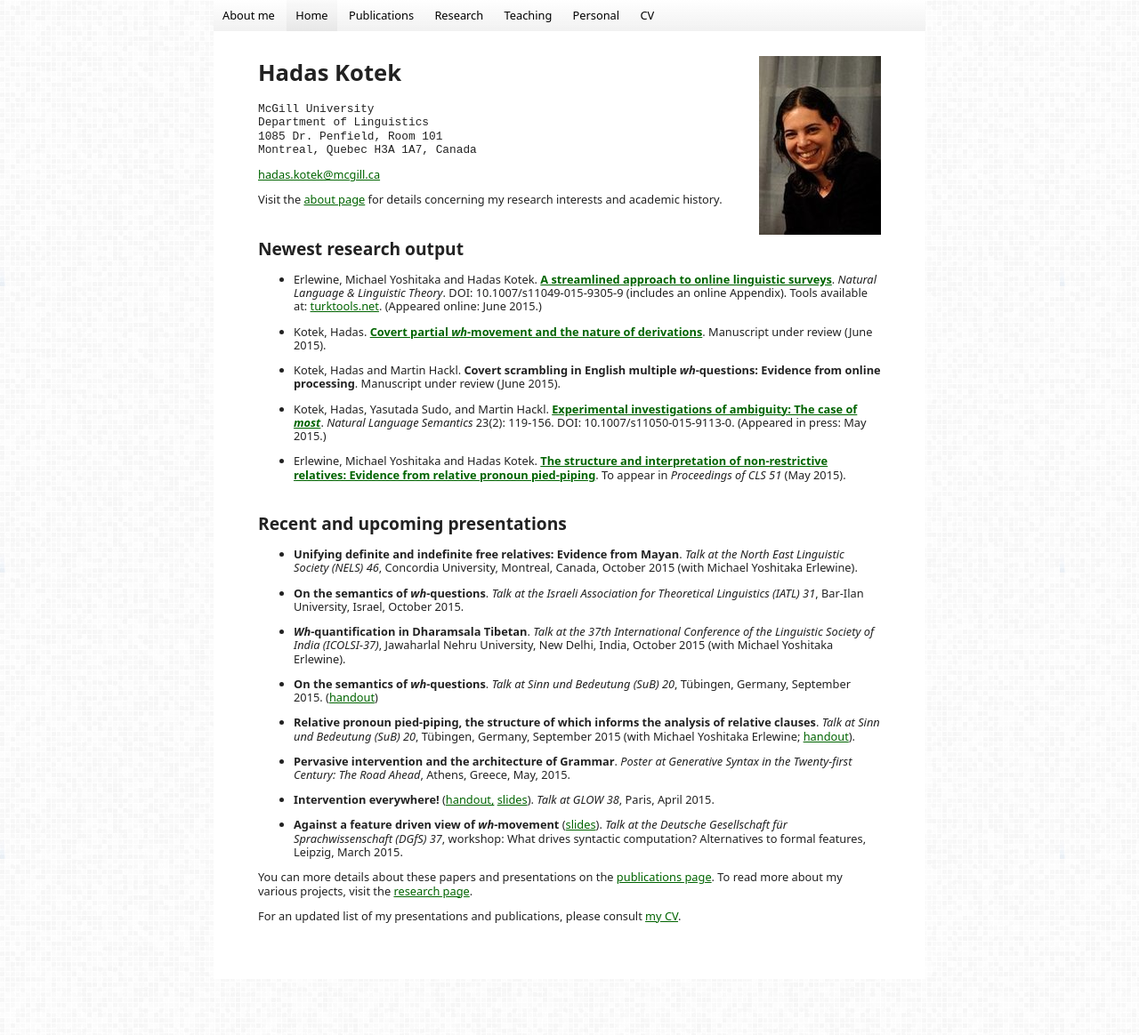
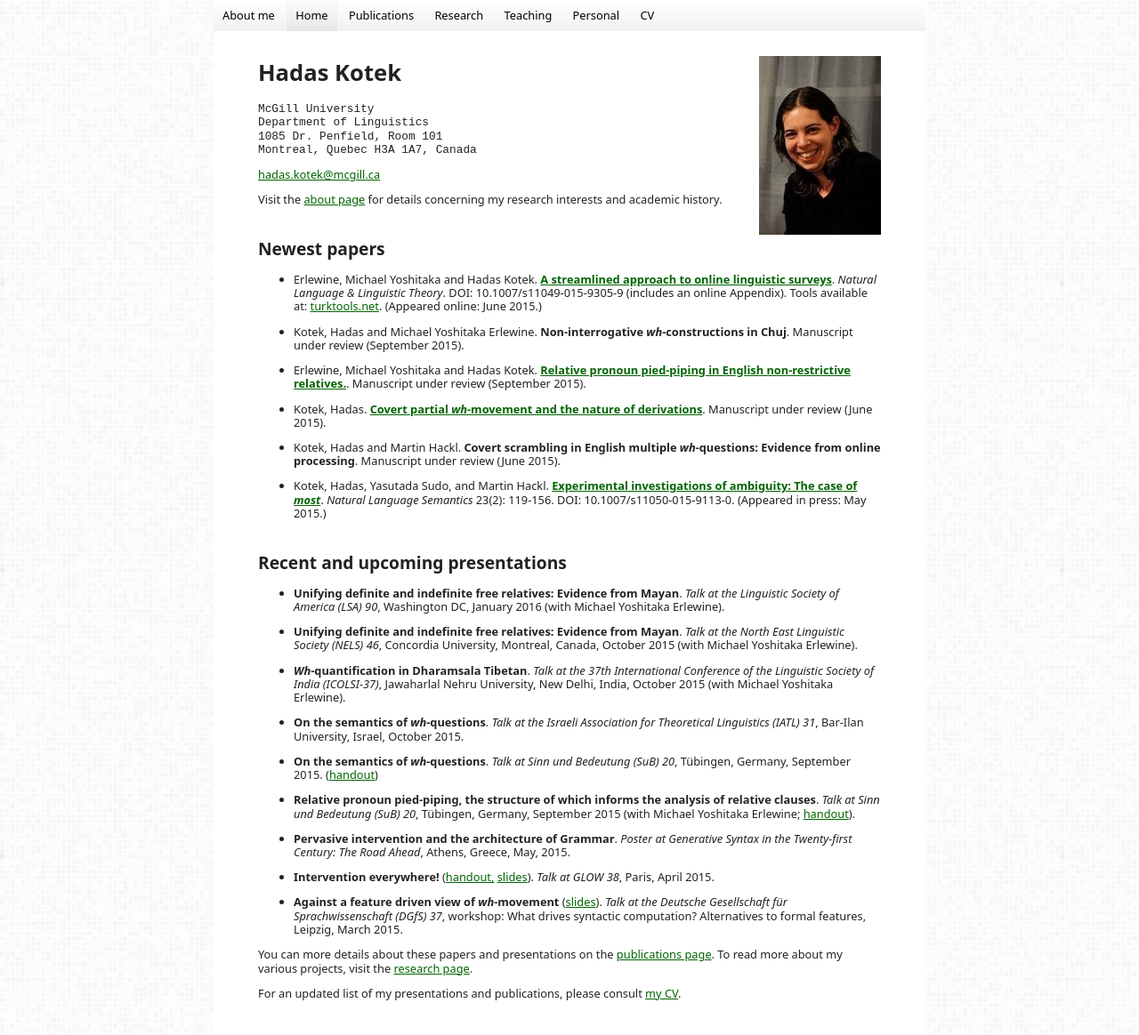
Before and after one commit to hkotek/hkotek.com, a Jekyll site: the page built from index.md, in a window 1280 px wide and 1188 px high. Shown: the top 1164 px of the window at 89% size. Built offline with Jekyll 4.4.1, drawn with Linux system fonts in a browser that asks for light colours.

Commit message:
update RPPP paper, about me

```diff
--- a/index.md
+++ b/index.md
@@ -24,10 +24,14 @@ Hadas Kotek <span id="playbutton" onclick="document.getElementById('audio').play
 Visit the [about page](www.hkotek.com/about) for details concerning my research interests and academic history.
 
 
-Newest research output
-----------------------
+Newest papers
+-------------
 
 * Erlewine, Michael Yoshitaka and Hadas Kotek. [**A streamlined approach to online linguistic surveys**](http://link.springer.com/article/10.1007/s11049-015-9305-9). *Natural Language & Linguistic Theory*. DOI: 10.1007/s11049-015-9305-9 (includes an online Appendix). Tools available at: [turktools.net](turktools.net). (Appeared online: June 2015.)
+
+* Kotek, Hadas and Michael Yoshitaka Erlewine. **Non-interrogative *wh*-constructions in Chuj**. Manuscript under review (September 2015).
+
+* Erlewine, Michael Yoshitaka and Hadas Kotek. [**Relative pronoun pied-piping in English non-restrictive relatives.**](Erlewine_Kotek-cls51.pdf). Manuscript under review (September 2015).
 
 * Kotek, Hadas. [**Covert partial *wh*-movement and the nature of derivations**](http://ling.auf.net/lingbuzz/002541/current.pdf?_s=TVHKDbQKt4hwC4kt). Manuscript under review (June 2015).
 
@@ -35,17 +39,17 @@ Newest research output
 
 * Kotek, Hadas, Yasutada Sudo, and Martin Hackl. [**Experimental investigations of ambiguity: The case of *most***](http://semanticsarchive.net/Archive/TliOGUyM/most-final.pdf). *Natural Language Semantics* 23(2): 119-156. DOI: 10.1007/s11050-015-9113-0. (Appeared in press: May 2015.)
 
-* Erlewine, Michael Yoshitaka and Hadas Kotek. [**The structure and interpretation of non-restrictive relatives: Evidence from relative pronoun pied-piping**](Erlewine_Kotek-cls51.pdf). To appear in *Proceedings of CLS 51* (May 2015).
-
 
 Recent and upcoming presentations
 ---------------------------------
 
+* **Unifying definite and indefinite free relatives: Evidence from Mayan**. *Talk at the Linguistic Society of America (LSA) 90*, Washington DC, January 2016 (with Michael Yoshitaka Erlewine).
+
 * **Unifying definite and indefinite free relatives: Evidence from Mayan**. *Talk at the North East Linguistic Society (NELS) 46*, Concordia University, Montreal, Canada, October 2015 (with Michael Yoshitaka Erlewine).
 
+* ***Wh*-quantification in Dharamsala Tibetan**. *Talk at the  37th International Conference of the Linguistic Society of India (ICOLSI-37)*,  Jawaharlal Nehru University, New Delhi, India, October 2015 (with Michael Yoshitaka Erlewine).
+
 * **On the semantics of *wh*-questions**. *Talk at the Israeli Association for Theoretical Linguistics (IATL) 31*, Bar-Ilan University, Israel, October 2015.
-
-* ***Wh*-quantification in Dharamsala Tibetan**. *Talk at the  37th International Conference of the Linguistic Society of India (ICOLSI-37)*,  Jawaharlal Nehru University, New Delhi, India, October 2015 (with Michael Yoshitaka Erlewine).
 
 * **On the semantics of *wh*-questions**. *Talk at Sinn und Bedeutung (SuB) 20*, Tübingen, Germany, September 2015. ([handout](SuB-wh-handout.pdf))
 
```
Also changed, not shown: about.md (+1 -1 lines), 1 other file.
